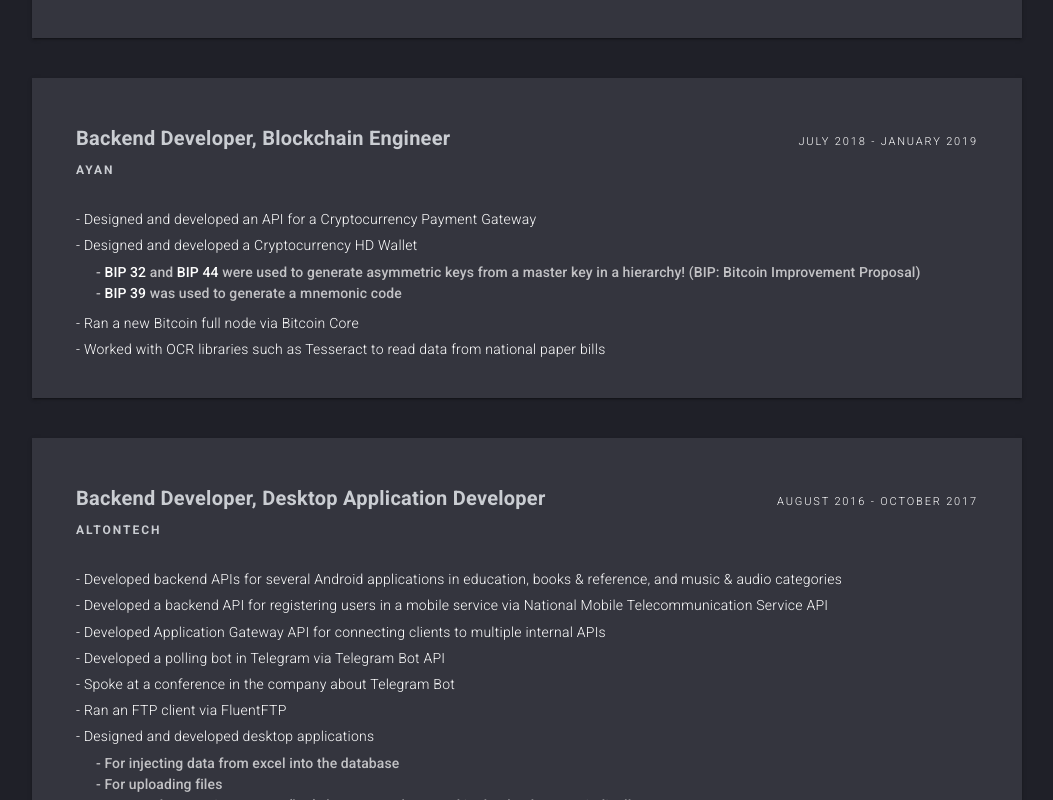
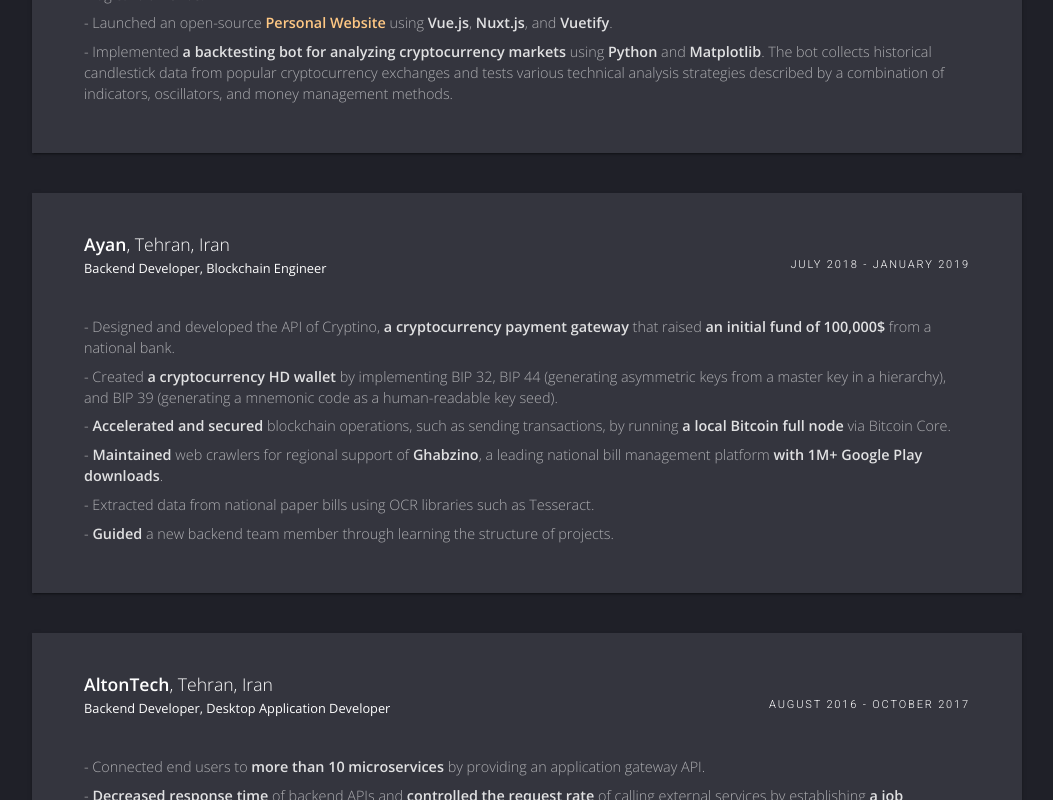
Before and after one commit to soroushkavousi/personal-website, a Nuxt app: page / in a window 1280 px wide. Shown: the part 5140-5940 px from the top of the page, without its empty margins (135-1188 px from the left). Built offline with nearby package versions, Linux system fonts and the light colour scheme.

Commit message:
refactor: Improve the experience

```diff
--- a/components/experience/Experience.vue
+++ b/components/experience/Experience.vue
@@ -4,13 +4,14 @@
       # EXPERIENCE
     </h1>
     <the-experience-card
-      v-for="(item, i) in items"
+      v-for="(experience, i) in experiences"
       :key="i"
-      :title="item.title"
-      :role="item.role"
-      :website="item.website"
-      :years="item.years"
-      :projects="item.projects"
+      :company="experience.company"
+      :location="experience.location"
+      :role="experience.role"
+      :website="experience.website"
+      :years="experience.years"
+      :highlights="experience.highlights"
     ></the-experience-card>
   </v-container>
 </template>
@@ -18,94 +19,105 @@
 <script>
 export default {
   data: () => ({
-    items: [
+    experiences: [
       {
-        title: 'Self Employed',
+        company: 'Professional development',
+        location: 'Tehran, Iran',
         role: 'Backend Developer, Game Developer, Web Developer',
         website: 'https://soroushkavousi.bitiano.com/#personal-projects',
-        years: 'APRIL 2021 - CURRENT',
-        projects: [
+        years: 'APRIL 2020 - PRESENT',
+        highlights: [
           {
-            title: `Designed and developed <a href="https://soroushkavousi.bitiano.com/#fireplace-api">Fireplace API</a>`,
+            title: `Developed <a href="https://github.com/soroushkavousi/fireplace-api">Fireplace API</a>,
+              <b>a fully-featured ASP.NET Core Web API sample</b> that is also <b>a Reddit API clone</b> with communities,
+              posts, and nested comments. The API supports many features such as DDD structure, Swagger UI,
+              integration testing, various authentication methods, error handling, logging system, caching system,
+              security features, CI/CD, and Docker deployment.`,
           },
           {
-            title: `Designed and developed games such as <a href="https://soroushkavousi.bitiano.com/#power-essentia-td">Power Essentia TD</a>`,
+            title: `Created <a href="https://github.com/soroushkavousi/power-essentia-unity">Power Essentia TD</a>,
+              <b>a 2D tower defense game in Unity</b> where the player, as an archer, protects people from monsters
+              using magical diamonds.`,
           },
           {
-            title:
-              'Designed and developed <a href="https://soroushkavousi.bitiano.com/#resume-web">Resume Web</a>',
+            title: `Launched an open-source <a href="https://soroushkavousi.bitiano.com">Personal Website</a>
+            using <b>Vue.js</b>, <b>Nuxt.js</b>, and <b>Vuetify</b>.`,
           },
           {
-            title:
-              'Researched and developed a project about Technical Analysis',
+            title: `Implemented <b>a backtesting bot for analyzing cryptocurrency markets</b> using <b>Python</b>
+            and <b>Matplotlib</b>. The bot collects historical candlestick data from popular cryptocurrency exchanges
+            and tests various technical analysis strategies described by a combination of indicators,
+            oscillators, and money management methods.`,
           },
         ],
       },
       {
-        title: 'Ayan',
+        company: 'Ayan',
+        location: 'Tehran, Iran',
         role: 'Backend Developer, Blockchain Engineer',
         website: 'https://ayanco.com/en',
         years: 'JULY 2018 - JANUARY 2019',
-        projects: [
+        highlights: [
           {
-            title:
-              'Designed and developed an API for a Cryptocurrency Payment Gateway',
+            title: `Designed and developed the API of Cryptino, <b>a cryptocurrency payment gateway</b>
+            that raised <b>an initial fund of 100,000$</b> from a national bank.`,
           },
           {
-            title: 'Designed and developed a Cryptocurrency HD Wallet',
-            descriptions: [
-              `<a href="https://github.com/bitcoin/bips/blob/master/bip-0032.mediawiki" target="_blank">BIP 32</a>
-               and <a href="https://github.com/bitcoin/bips/blob/master/bip-0044.mediawiki" target="_blank">BIP 44</a>
-              were used to generate asymmetric keys from a master key in a hierarchy! (BIP: Bitcoin Improvement Proposal)`,
-              `<a href="https://github.com/bitcoin/bips/blob/master/bip-0039.mediawiki" target="_blank">BIP 39</a>
-               was used to generate a mnemonic code`,
-            ],
+            title: `Created <b>a cryptocurrency HD wallet</b> by implementing BIP 32,
+            BIP 44 (generating asymmetric keys from a master key in a hierarchy),
+            and BIP 39 (generating a mnemonic code as a human-readable key seed).`,
           },
           {
-            title: `Ran a new
-               <a href="https://bitcoin.org/en/full-node#what-is-a-full-node" target="_blank">Bitcoin full node</a> via Bitcoin Core`,
+            title: `<b>Accelerated and secured</b> blockchain operations, such as sending transactions,
+            by running <b>a local Bitcoin full node</b> via Bitcoin Core.`,
           },
           {
-            title:
-              'Worked with OCR libraries such as Tesseract to read data from national paper bills',
+            title: `<b>Maintained</b> web crawlers for regional support of <b>Ghabzino</b>,
+            a leading national bill management platform <b>with 1M+ Google Play downloads</b>.`,
+          },
+          {
+            title: `Extracted data from national paper bills using OCR libraries such as Tesseract.`,
+          },
+          {
+            title: `<b>Guided</b> a new backend team member through learning the structure of projects.`,
           },
         ],
       },
       {
-        title: 'AltonTech',
+        company: 'AltonTech',
+        location: 'Tehran, Iran',
         role: 'Backend Developer, Desktop Application Developer',
         website: 'http://www.altontech.ir/',
         years: 'AUGUST 2016 - OCTOBER 2017',
-        projects: [
+        highlights: [
           {
-            title:
-              'Developed backend APIs for several Android applications in education, books & reference, and music & audio categories',
+            title: `Connected end users to <b>more than 10 microservices</b> by providing an application gateway API.`,
           },
           {
-            title:
-              'Developed a backend API for registering users in a mobile service via National Mobile Telecommunication Service API',
+            title: `<b>Decreased response time</b> of backend APIs and <b>controlled the request rate</b>
+            of calling external services by establishing <b>a job scheduler system.</b>`,
           },
           {
-            title:
-              'Developed Application Gateway API for connecting clients to multiple internal APIs',
+            title: `Built an API for registering users in a national mobile service.`,
           },
           {
-            title: 'Developed a polling bot in Telegram via Telegram Bot API',
+            title: `<b>Automated transferring reports</b> from an external FTP server to an internal one by
+            introducing an intermediary <b>FTP client.</b>`,
           },
           {
-            title: 'Spoke at a conference in the company about Telegram Bot',
-          },
-
-          {
-            title: 'Ran an FTP client via FluentFTP',
+            title: `<b>Accelerated the marketing workflow</b> by implementing desktop applications used
+            for uploading mass multimedia files and transferring bulk data from datasheets to databases.`,
           },
           {
-            title: 'Designed and developed desktop applications',
-            descriptions: [
-              'For injecting data from excel into the database',
-              'For uploading files',
-              'For a task managing system (bot) that runs tasks stored in the database periodically',
-            ],
+            title: `Built the backend API for Salehin, an Android application featuring
+            national ceremonies encyclopedia.`,
+          },
+          {
+            title: `Implemented <b>a Telegram bot</b> used for creating and sharing polls. The bot API was
+            also responsible for receiving and storing the user choices in the polls.`,
+          },
+          {
+            title: `<b>Lectured</b> at a company-internal conference about the features of Telegram Bot API.`,
           },
         ],
       },
--- a/components/experience/TheExperienceCard.vue
+++ b/components/experience/TheExperienceCard.vue
@@ -2,23 +2,43 @@
   <v-row justify="center" no-gutters>
     <v-col xl="8" lg="10" md="10" cols="12">
       <v-card
-        class="primary lighten-1 mb-10 pa-8"
+        class="primary lighten-1 mb-10 pa-10"
         width="100%"
         height="auto"
         tile
       >
         <v-row class="ma-0 mb-6">
-          <v-col
-            lg="8"
-            cols="12"
-            class="d-flex flex-column justify-center secondary--text text--darken-1 pb-0"
+          <v-col lg="8" cols="12" class="mb-3 py-0">
+            <v-row class="ma-0 mb-1">
+              <a
+                :href="website"
+                target="_blank"
+                class="company"
+                :class="{
+                  'company-lg': !$store.state.breakpoint.isMdOrDown,
+                }"
               >
-            <div class="mb-0 text-h6 font-weight-bold">{{ role }}</div>
-            <div class="text-md-overline text-body-2 font-weight-bold">
-              <a :href="website" target="_blank" class="invisible-link">
-                {{ title }}</a
+                {{ company }}
+              </a>
+              <div
+                class="location"
+                :class="{
+                  'location-lg': !$store.state.breakpoint.isMdOrDown,
+                }"
               >
+                , {{ location }}
               </div>
+            </v-row>
+            <v-row class="ma-0">
+              <div
+                class="role"
+                :class="{
+                  'role-lg': !$store.state.breakpoint.isMdOrDown,
+                }"
+              >
+                {{ role }}
+              </div>
+            </v-row>
           </v-col>
           <v-col
             lg="4"
@@ -40,30 +60,30 @@
             <client-only>
               <p class="ma-0">
                 <v-list color="primary lighten-1" class="ma-0 pa-0">
-                  <template v-for="(project, index) in projects">
                   <v-list-item
-                      :key="index"
                     class="pa-0"
                     style="min-height: auto"
+                    v-for="(highlight, index) in highlights"
+                    :key="index"
                   >
                     <v-list-item-content class="px-0 pt-0 pb-2">
                       <v-list-item-title
-                          v-html="'- ' + project.title"
-                          class="text-lg-body-2 text-body-2 font-weight-light"
-                          :style="{
-                            'white-space': 'normal',
-                            'line-height': '1.3',
+                        v-html="'- ' + highlight.title"
+                        class="highlight-title"
+                        :class="{
+                          'highlight-title-lg':
+                            !$store.state.breakpoint.isMdOrDown,
                         }"
                       ></v-list-item-title>
                       <v-list-item-subtitle
-                          v-if="project.descriptions"
+                        v-if="highlight.descriptions"
                         class="mt-1 text-lg-subtitle-2 text-caption"
                         :style="{
                           'white-space': 'normal',
                         }"
                       >
                         <div
-                            v-for="(description, i) in project.descriptions"
+                          v-for="(description, i) in highlight.descriptions"
                           :key="i"
                           class="ml-5 my-1"
                           v-html="'- ' + description"
@@ -71,7 +91,6 @@
                       </v-list-item-subtitle>
                     </v-list-item-content>
                   </v-list-item>
-                  </template>
                 </v-list>
               </p>
             </client-only>
@@ -84,7 +103,7 @@
 
 <script>
 export default {
-  props: ['title', 'role', 'website', 'years', 'projects'],
+  props: ['company', 'location', 'role', 'website', 'years', 'highlights'],
   data() {
     return {}
   },
@@ -96,21 +115,67 @@ export default {
 </script>
 
 <style lang="css" scoped>
-.invisible-link {
+.company {
+  display: inline;
+  font-size: 1.1rem !important;
+  font-weight: 600;
+  line-height: 1.3;
+  font-family: 'OpenSans' !important;
   color: var(--v-secondary) !important;
 }
+.company-lg {
+  font-size: 1.2rem !important;
+}
 
-.invisible-link:hover,
-.invisible-link:active {
+.company:hover,
+.company:active {
   color: var(--v-accent-lighten3) !important;
 }
 
+.location {
+  display: inline;
+  font-size: 1.1rem !important;
+  font-weight: 300;
+  line-height: 1.3;
+  font-family: 'OpenSans' !important;
+}
+.location-lg {
+  font-size: 1.2rem !important;
+}
+
+.role {
+  font-size: 0.8rem !important;
+  font-weight: 400;
+  line-height: 1.3;
+  font-family: 'OpenSans' !important;
+}
+.role-lg {
+  font-size: 0.9rem !important;
+}
+
+.highlight-title {
+  font-size: 0.9rem !important;
+  font-weight: 300;
+  line-height: 1.45;
+  white-space: normal;
+  font-family: 'OpenSans' !important;
+  color: rgba(255, 255, 255, 0.6);
+}
+.highlight-title-lg {
+  font-size: 1rem !important;
+}
+
 :deep(a) {
-  color: var(--v-secondary-lighten2) !important;
+  color: var(--v-accent-lighten3) !important;
+  font-weight: 600;
 }
 
 :deep(a:hover),
 :deep(a:active) {
-  color: var(--v-accent-lighten2) !important;
+  color: var(--v-accent-lighten4) !important;
+}
+
+:deep(b) {
+  color: rgba(255, 255, 255, 0.85) !important;
 }
 </style>
```
Lines whose indentation alone changed are shown as unchanged.
